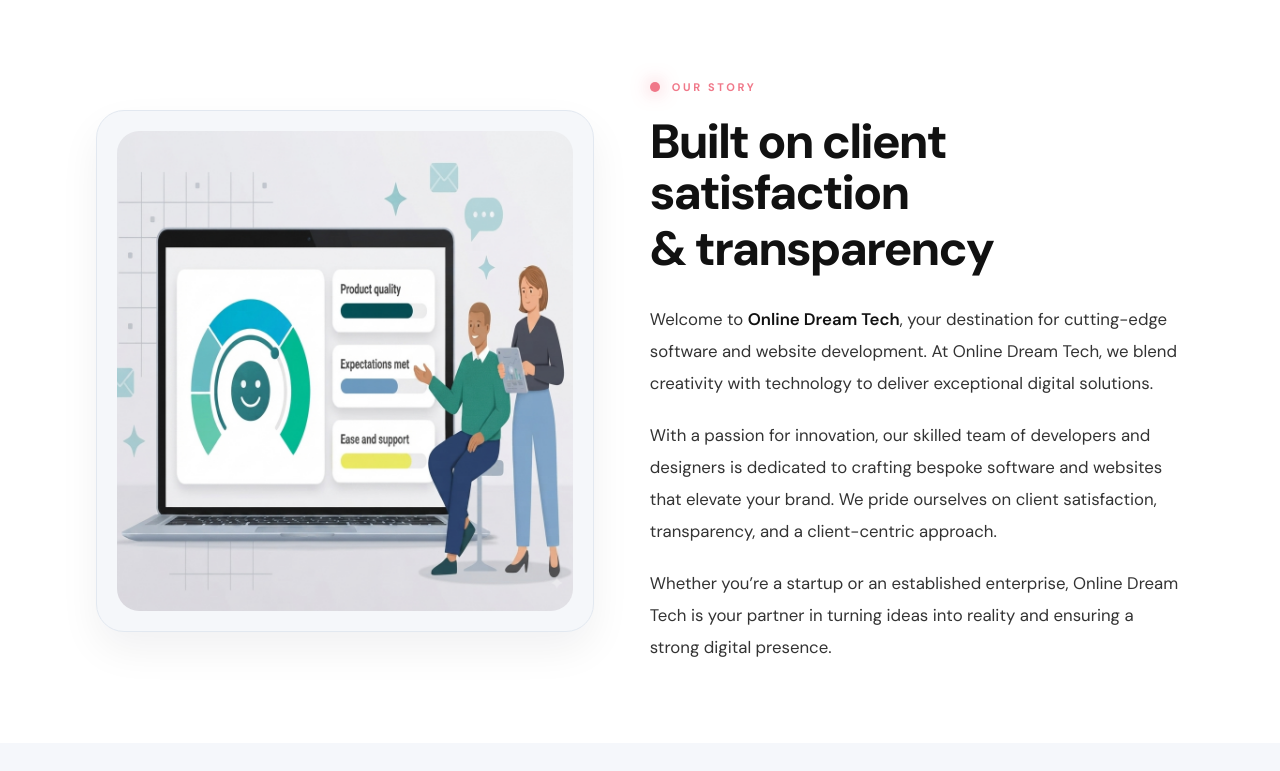
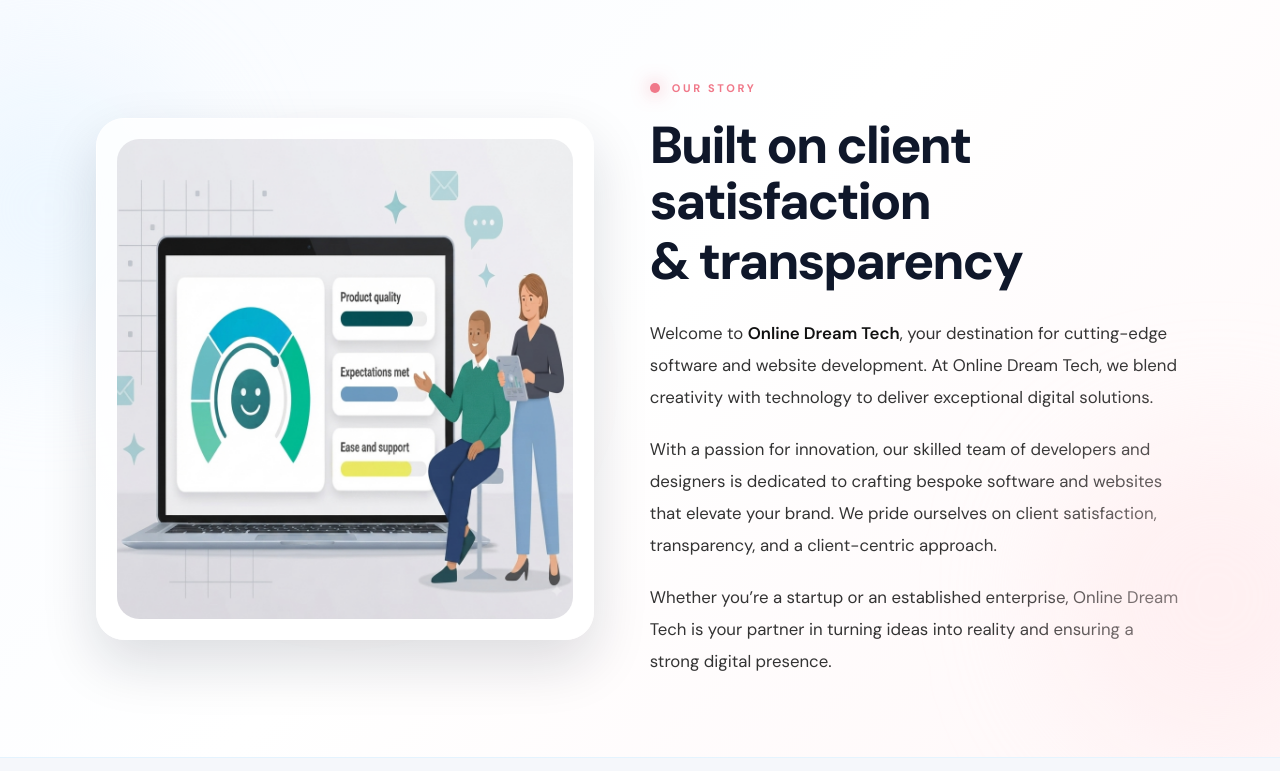
Before and after one commit to ydv83165-hub/online-dream-tech-, a Next.js app: page /about in a window 1280 px wide. Shown: the part 869-1640 px from the top of the page. Built offline with nearby package versions, Linux system fonts and the light colour scheme.

Commit message:
enhance about story section design

```diff
--- a/app/about/page.tsx
+++ b/app/about/page.tsx
@@ -79,12 +79,14 @@
         </div>
       </section>
 
-      <section className="bg-white py-14 sm:py-16 lg:py-20">
+      <section className="relative overflow-hidden border-y border-sky-100/80 bg-[linear-gradient(135deg,#f8fbff_0%,#ffffff_48%,#fff7f8_100%)] py-14 sm:py-16 lg:py-20">
+        <div className="pointer-events-none absolute -left-24 top-16 h-72 w-72 rounded-full bg-sky-100/45 blur-3xl" />
+        <div className="pointer-events-none absolute -right-24 bottom-0 h-80 w-80 rounded-full bg-rose-100/40 blur-3xl" />
         <div className="mx-auto max-w-6xl px-4 sm:px-6 lg:px-8">
           <div className="grid items-center gap-10 lg:grid-cols-[0.95fr_1.05fr]">
             <div className="relative">
               <div className="absolute -inset-6 rounded-[2rem] bg-[radial-gradient(circle_at_center,rgba(240,120,137,0.15),transparent_60%)] blur-2xl" />
-              <div className="about-card relative overflow-hidden rounded-[1.75rem] border border-slate-200 bg-[#f5f7fa] p-3 shadow-[0_18px_40px_rgba(15,23,42,0.06)] sm:p-4 lg:p-5 hover:border-[#f07889]/60">
+              <div className="about-card relative overflow-hidden rounded-[1.75rem] border border-white bg-white/80 p-3 shadow-[0_24px_55px_rgba(15,23,42,0.14)] sm:p-4 lg:p-5 hover:border-[#f07889]/60">
                 <img
                   src="/about%20Our%20Story.png"
                   alt="Our Story"
@@ -99,7 +101,7 @@
                 Our Story
               </div>
 
-              <h2 className="font-sans text-3xl font-extrabold leading-[1.08] tracking-[-0.04em] text-[#111111] sm:text-4xl lg:text-[3rem]">
+              <h2 className="font-sans text-3xl font-extrabold leading-[1.08] tracking-[-0.04em] text-[#0f172a] sm:text-4xl lg:text-[3.25rem]">
                 Built on client satisfaction
                 <span className="mt-1 block">&amp; transparency</span>
               </h2>
```
